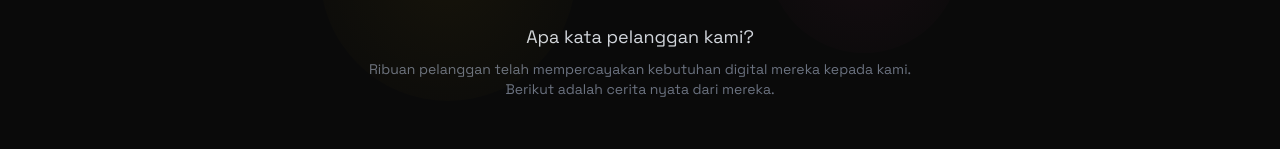
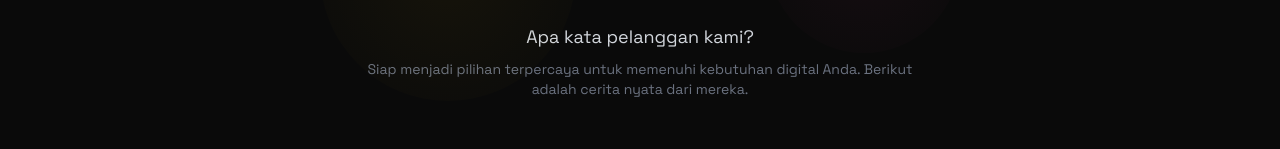
Before and after one commit to ryven29/bio-link-ryven, a Next.js app: page /testimonial in a window 1280 px wide. Shown: the part 219-368 px from the top of the page. Built offline with nearby package versions, Linux system fonts and the light colour scheme; a web font is replaced by a local one.

Commit message:
Update page.js

```diff
--- a/app/testimonial/page.js
+++ b/app/testimonial/page.js
@@ -370,7 +370,7 @@ const TestimonialPage = () => {
                             Apa kata pelanggan kami?
                         </p>
                         <p className="text-sm max-w-xl mx-auto" style={{ color: "#6b7280" }}>
-                            Ribuan pelanggan telah mempercayakan kebutuhan digital mereka kepada kami.
+                            Siap menjadi pilihan terpercaya untuk memenuhi kebutuhan digital Anda.
                             Berikut adalah cerita nyata dari mereka.
                         </p>
                     </motion.div>
```
